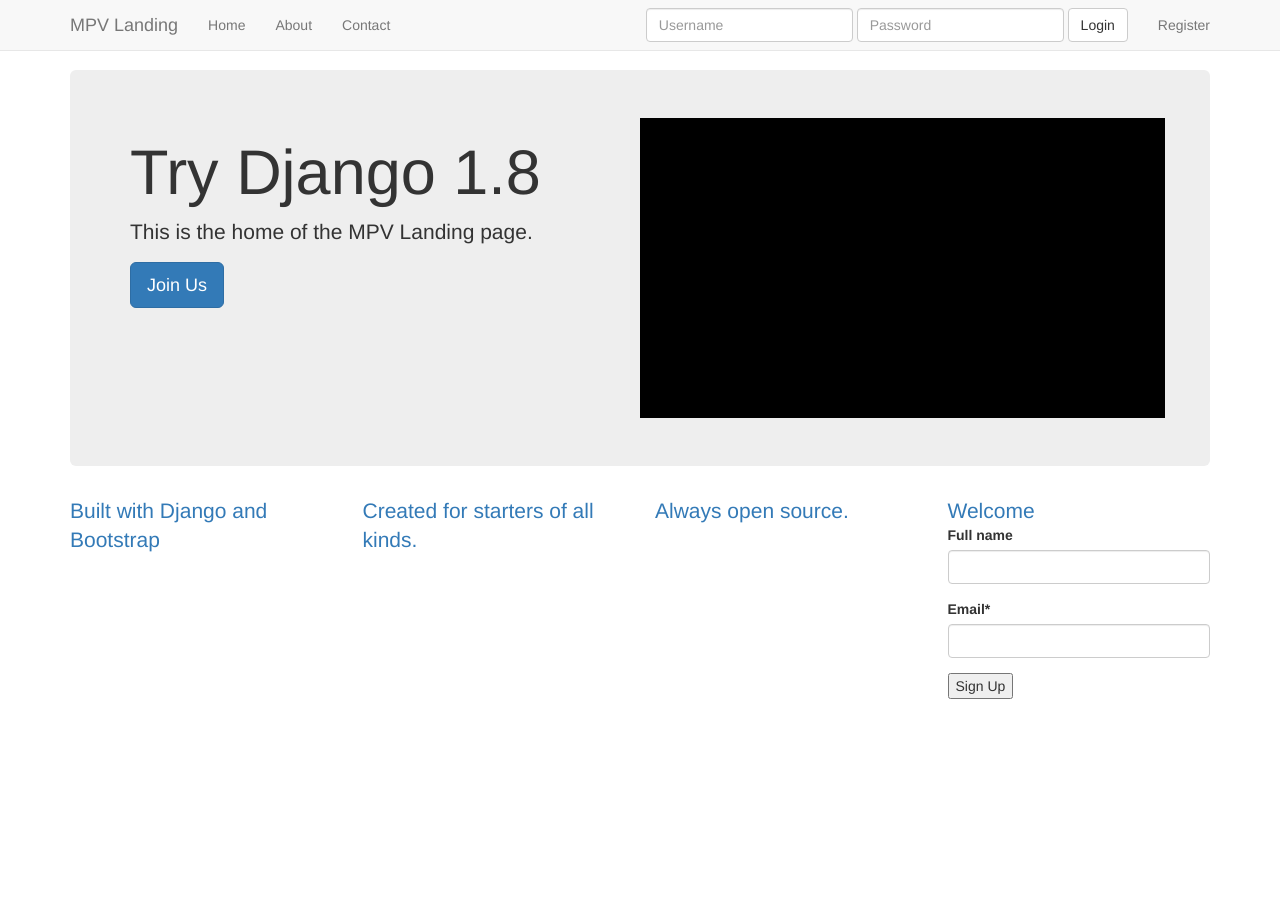
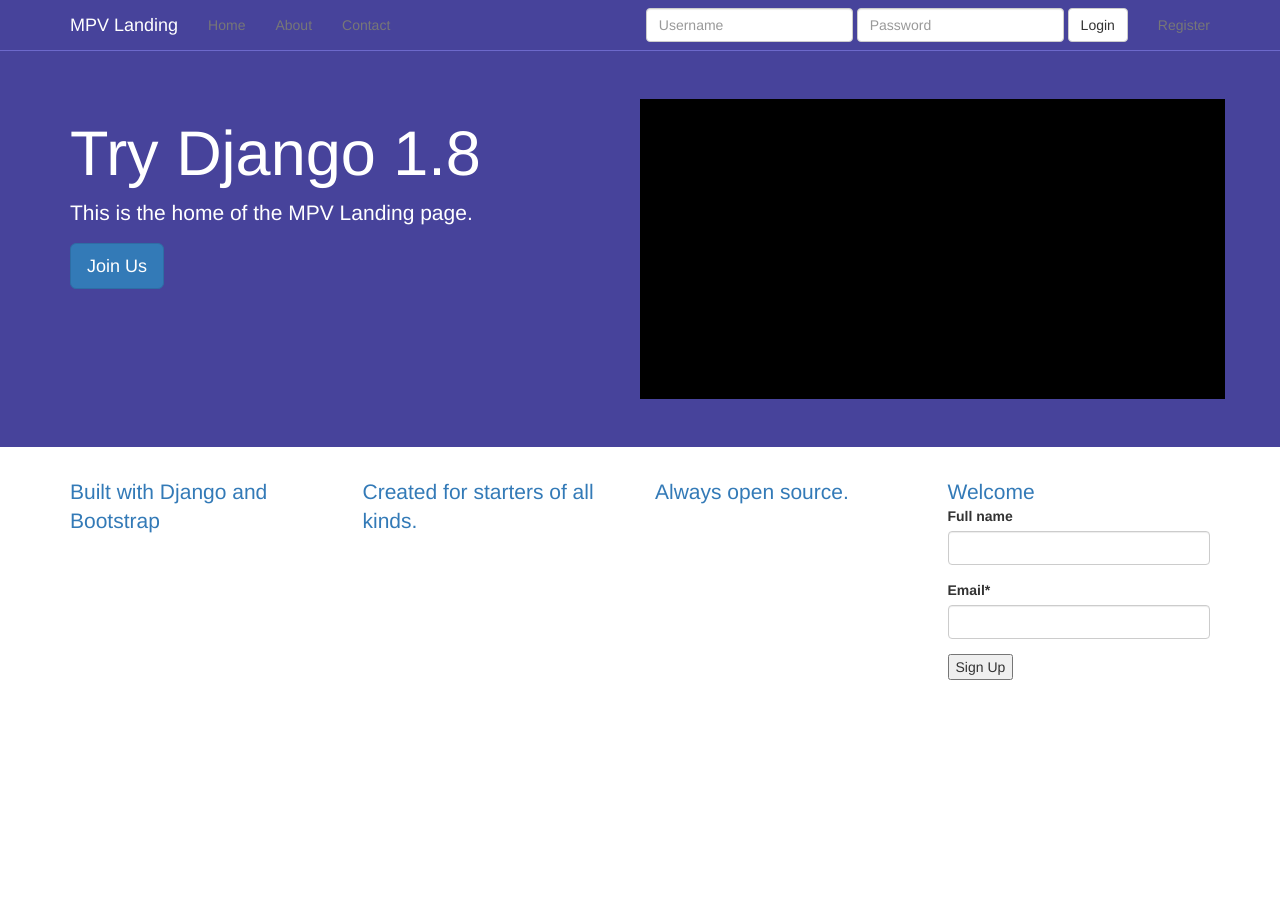
Before and after one commit to saurabhs92/mpvlanding, a Django app: page / in a window 1280 px wide. Shown: the top 898 px of the page. Run offline with Django 3.2, Linux system fonts and the light colour scheme; some libraries are stand-ins or nearby versions.

Commit message:
Updated styling of home jumbotron and navbar

```diff
--- a/src/static_in_proj/our_static/css/navbar-static-top.css
+++ b/src/static_in_proj/our_static/css/navbar-static-top.css
@@ -3,5 +3,15 @@ body {
 }
 
 .navbar-static-top {
+  background-color: #47439b;
+  border-color: #6d69cb;
   margin-bottom: 19px;
 }
+
+.navbar-default .navbar-brand {
+  color: #FFF;
+}
+
+.navbar-default .navbar-brand:hover {
+  color: #999;
+}
--- a/src/templates/base.html
+++ b/src/templates/base.html
@@ -28,10 +28,10 @@
     {% include 'navbar.html' %}
     {# endverbatim #}
 
+    {% block jumbotron %}
+    {% endblock %}
+
     <div class="container">
-
-      {% block jumbotron %}
-      {% endblock %}
 
       {% block content %}
       {% endblock %}
--- a/src/templates/home.html
+++ b/src/templates/home.html
@@ -6,11 +6,20 @@
 <style>
 {% block style %}
 
+.jumbotron {
+    background-color: #47439b;
+    color: #fff;
+}
+
+.navbar {
+    margin-bottom: 0px !important;
+}
 {% endblock %}
 </style>
 
 {% block jumbotron %}
 <div class="jumbotron">
+<div class="container">
 <div class="row">
   <div class="col-sm-6">
         <h1>Try Django 1.8</h1>
@@ -22,6 +31,7 @@
   <div class="col-sm-6" style="background-color:black;height:300px;">
 
   </div>
+</div>
 </div>
 </div>
 {% endblock %}
--- a/src/templates/registartion/registration_form.html
+++ b/src/templates/registartion/registration_form.html
@@ -5,6 +5,7 @@
 
 {% block content %}
 <div class='row'>
+  Register
 <div class='col-sm-6 col-sm-offset-3'>
 <h1>Register for free!</h1>
 <form method="post" action=".">
```
